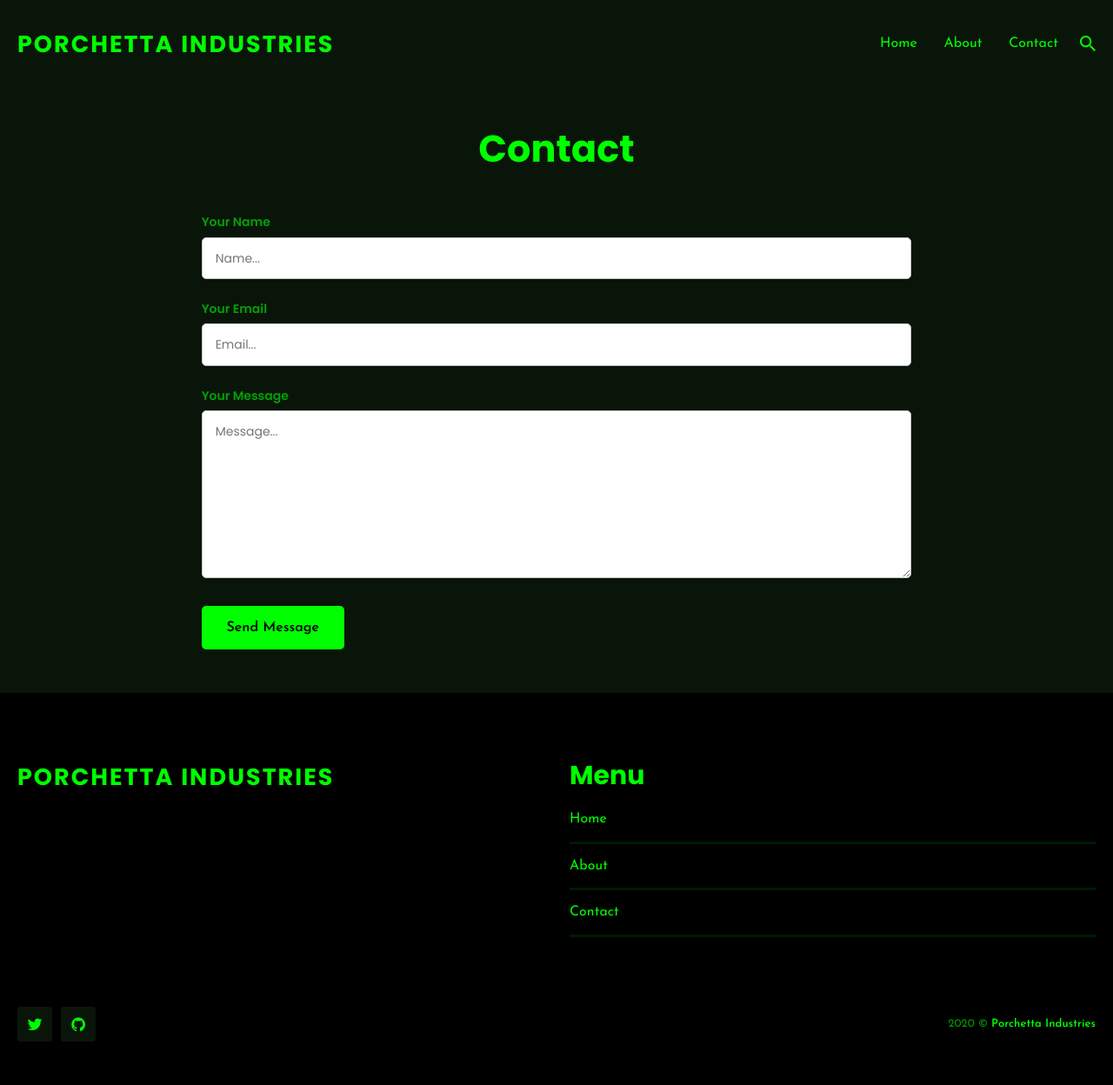
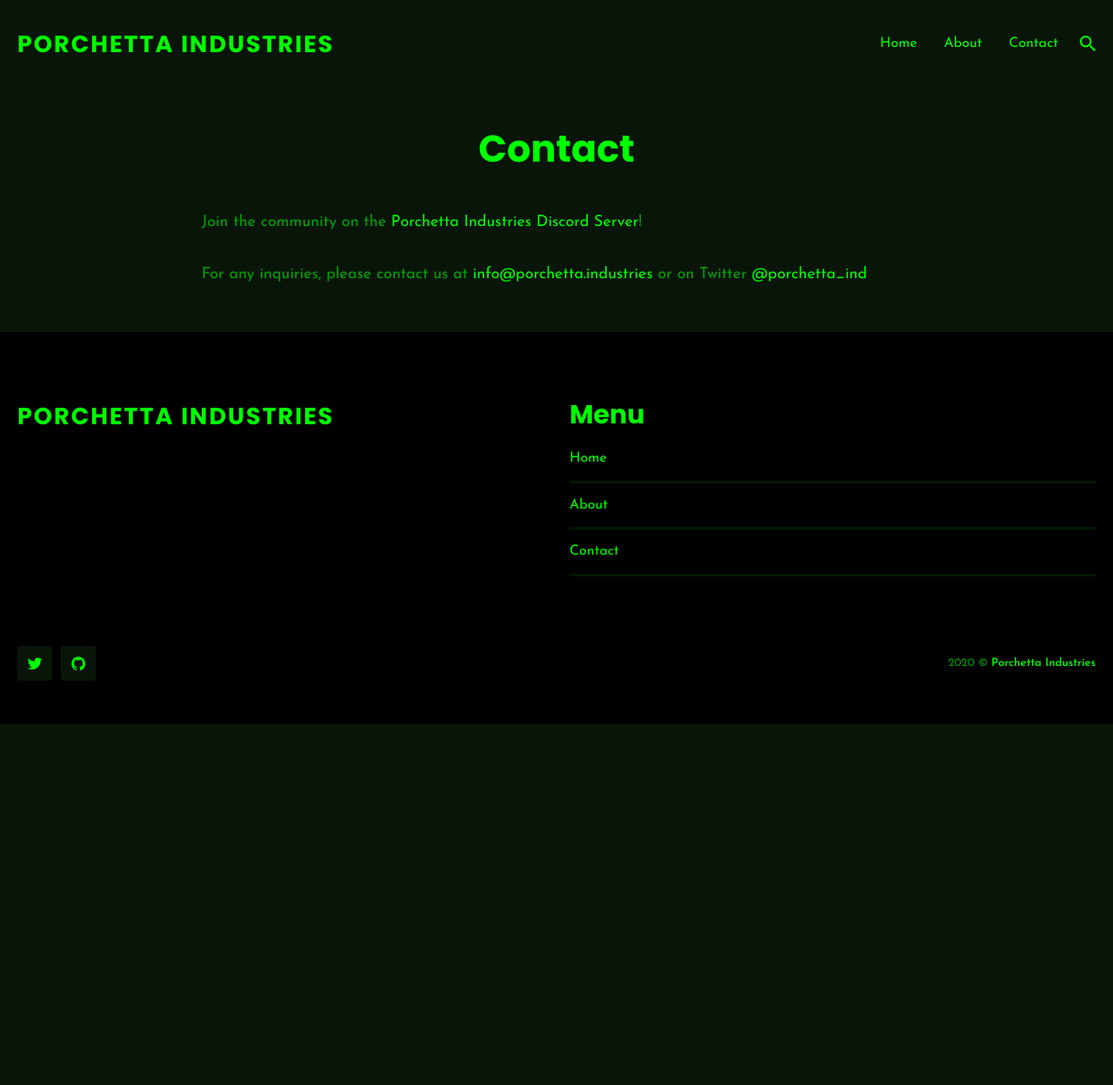
Before and after one commit to Porchetta-Industries/porchetta-industries.github.io, a Jekyll site: the page built from _pages/contact.md, in a window 1280 px wide. Shown: the whole page at 87% size. Built offline with Jekyll 4.4.1, drawn with Linux system fonts in a browser that asks for light colours; nearby versions of some CDN libraries; after the commit the page ends 900 px from its top, so only the background shows below that.

```diff
--- a/_pages/contact.html
+++ /dev/null
@@ -1,30 +0,0 @@
----
-layout: page
-title: Contact
-permalink: /contact/
-description: Contact Us!
----
-<div class="form-container">
-  {% if site.contact.description %}
-  <p class="contact-description">{{site.contact.description}}</p>
-  {% endif %}
-  <form class="form"
-    action="{% if site.contact.email %}https://formspree.io/{{site.contact.email}}{% else %}#{% endif %}" method="POST">
-    <div class="form__group">
-      <label class="form__label" for="form-name">Your Name</label>
-      <input class="form__input" id="form-name" type="text" name="name" placeholder="Name..." required>
-    </div>
-    <div class="form__group">
-      <label class="form__label" for="form-email">Your Email</label>
-      <input class="form__input" id="form-email" type="email" name="_replyto" placeholder="Email..." required>
-    </div>
-    <div class="form__group">
-      <label class="form__label" for="form-text">Your Message</label>
-      <textarea class="form__input" id="form-text" name="text" rows="10" placeholder="Message..." required></textarea>
-    </div>
-    <div class="form__group">
-      <button class="button button--primary" type="submit">Send Message</button>
-    </div>
-    <input type="hidden" name="_next" value="{{ site.baseurl }}/contact/thanks/" />
-  </form>
-</div>
--- /dev/null
+++ b/_pages/contact.md
@@ -0,0 +1,10 @@
+---
+layout: page
+title: Contact
+permalink: /contact/
+description: Contact Us!
+---
+
+Join the community on the [Porchetta Industries Discord Server](https://discord.com/invite/sEkn3aa)!
+
+For any inquiries, please contact us at [info@porchetta.industries](mailto:info@porchetta.industries) or on Twitter [@porchetta_ind](https://twitter.com/porchetta_ind)
```
Also changed, not shown: _pages/about.md (+3 -1 lines), _posts/2020-10-07-Coming-Soon.markdown (deleted, +0 -15 lines), _posts/2020-11-17-And-Now-For-Something-Completely-Diffrent.markdown (added, +112 -0 lines), images/hand.jpg (added).
